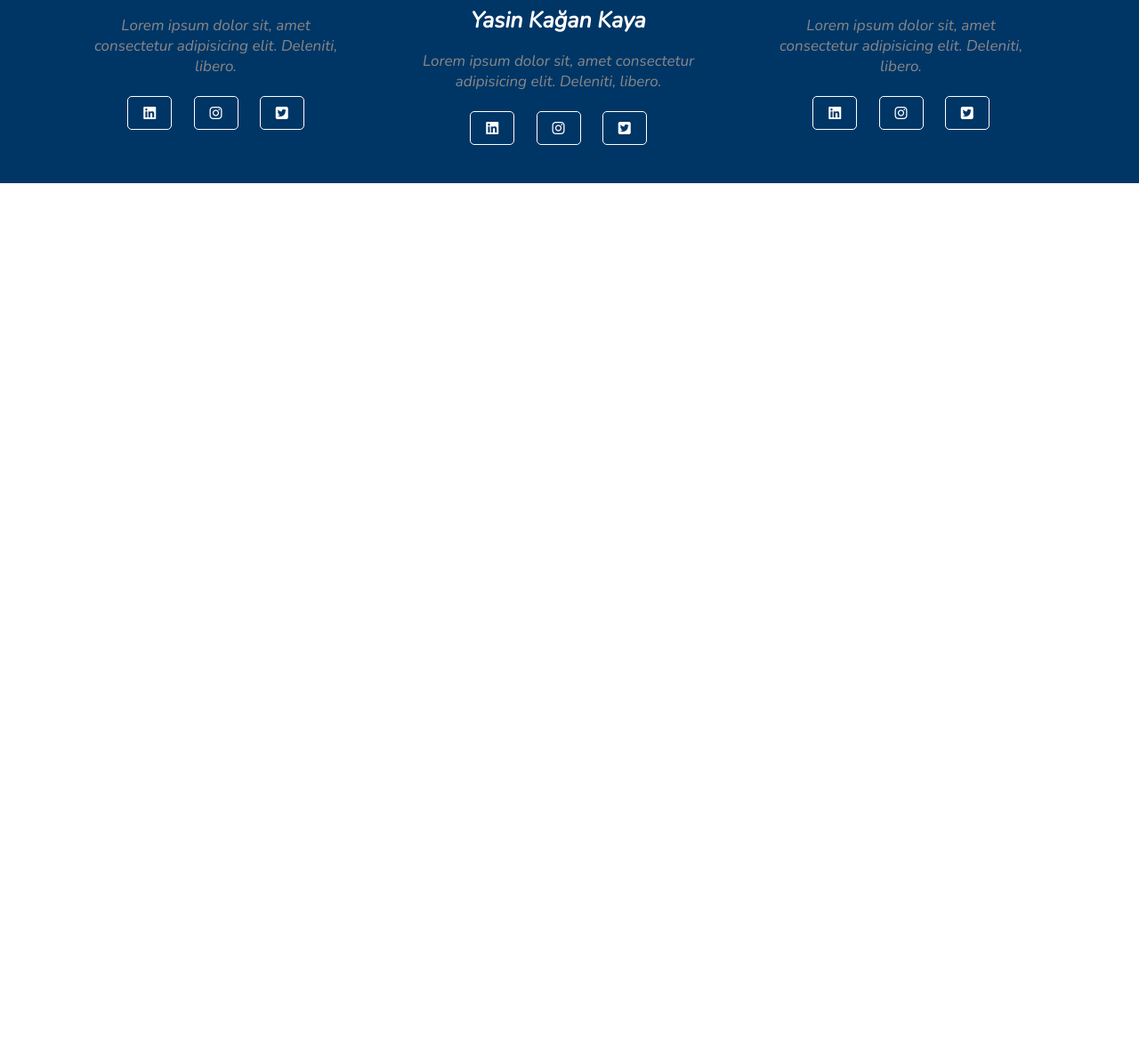
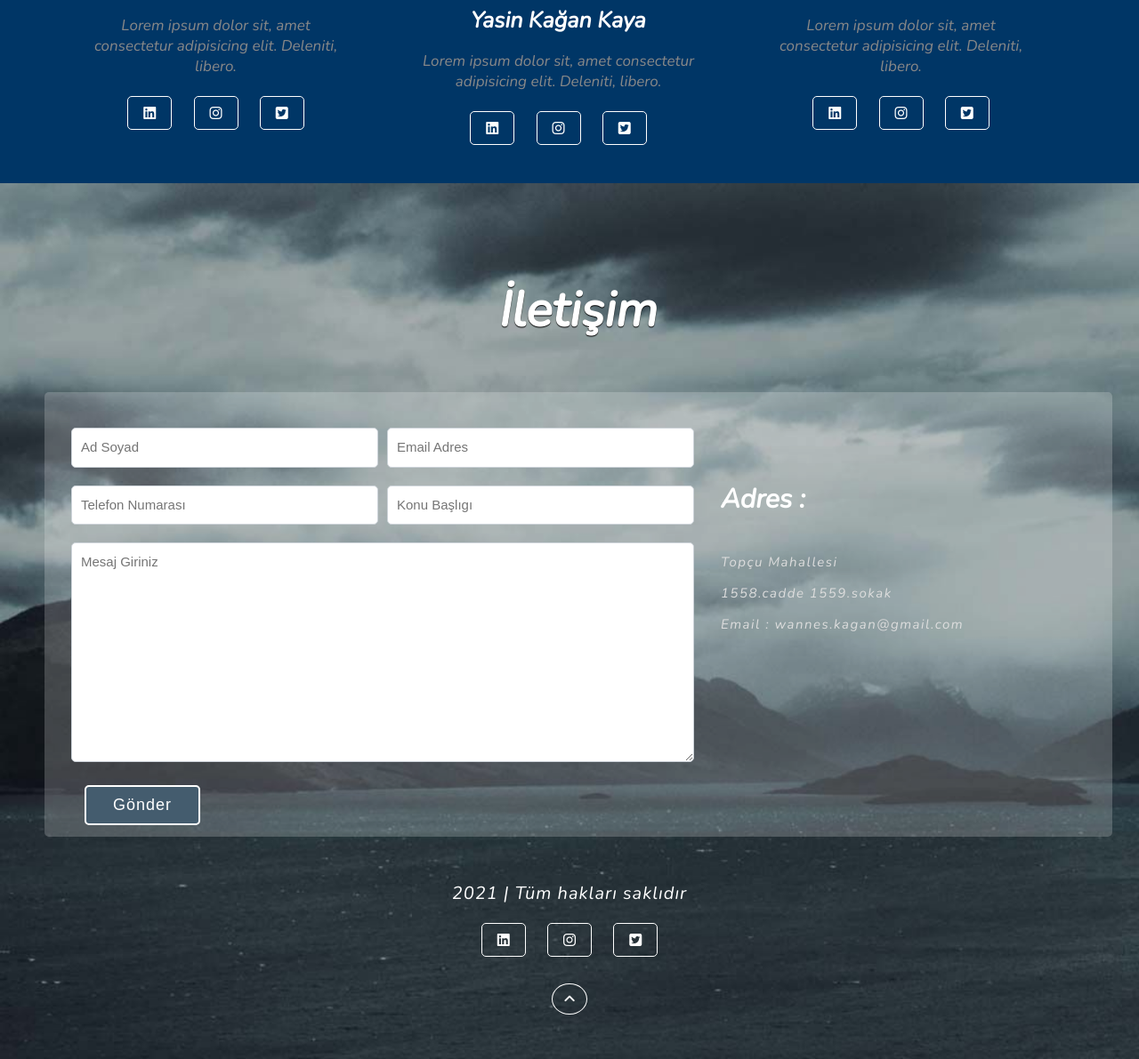
Before and after one commit to wannesK/WebProject, a PHP site: page / in a window 1280 px wide. Shown: the part 3103-4294 px from the top of the page at 89% size. Before the commit the page ends 3309 px from the top, so only its background shows below. Run offline with PHP 8.4, Linux system fonts and the light colour scheme; some libraries are stand-ins or nearby versions.

Commit message:
Contact us added

```diff
--- a/css/style.css
+++ b/css/style.css
@@ -223,3 +223,107 @@ span{
     float: left;
     padding: 10px;
 }
+
+#iletisim{
+    background: url(../images/iletisim.jpg);
+    background-size: cover;
+    padding: 50px;
+    height: auto;
+    text-align: center;
+}
+
+#h3iletisim{
+    color: #fff;
+}
+
+#iletisimopak{
+    background: rgba(255, 255, 255, 0.2);
+    padding: 30px 20px;
+    border-radius: 5px;
+    margin-bottom: 50px;
+    height: 500px;
+}
+
+#formgrup{
+    width: 700px;
+    float: left;
+    height: 500px;
+    text-align: left;
+}
+
+#solform{
+    width: 50%;
+    float: left;
+    padding-right: 5px;
+}
+
+#sagform{
+    width: 50%;
+    float: right;
+    padding-left: 5px;
+}
+
+.formkontrol{
+    width: 100%;
+    padding: 10px;
+    font-size: 15px;
+    line-height: 1.5;
+    color: #495057;
+    background-color: white;
+    margin: 10px;
+    border-radius: 5px;
+    border: 1px solid #ced4da;
+}
+
+textarea{
+    font-family: Arial;
+
+}
+
+input[type="submit"]{
+    cursor: pointer;
+    background-color: #445c6e;
+    font-size: 18px;
+    letter-spacing: 1px;
+    padding: 10px 30px ;
+    color: white;
+    border: 2px solid white;
+    border-radius: 5px;
+    margin-left: 25px;
+    margin-top: 10px;
+}
+
+#adres{
+    width: 450px;
+    float: right;
+    padding: 30px;
+    height: 500px;
+    text-align: left;
+}
+
+#adresbaslik{
+    font-size: 30px;
+    color: white;
+}
+
+.adresp{
+    color: #ddd;
+    font-size: 15px;
+    letter-spacing: 1.5px;
+}
+
+#copyright{
+    color: white;
+    font-size: 20px;
+    letter-spacing: 1px;
+    margin-bottom: 15px;
+}
+
+#up{
+    color: white;
+    border: 1px solid white;
+    border-radius: 50%;
+    font-size: 15px;
+    padding: 9px 12px;
+    margin-top: 25px;
+}
--- a/index.html
+++ b/index.html
@@ -121,5 +121,51 @@
 
         </div>
     </section>
+
+    <section id="iletisim">
+        <div class="container">
+            <h3 id="h3iletisim">İletişim</h3>
+
+            <div id="iletisimopak">
+                <div id="formgrup">
+                    <div id="solform">
+                        <input type="text" name="isim" placeholder="Ad Soyad" required class="formkontrol">
+                        <input type="text" name="tel" placeholder="Telefon Numarası" required class="formkontrol">
+                    </div>
+                    <div id="sagform">
+                        <input type="email" name="mail" placeholder="Email Adres" required class="formkontrol">
+                        <input type="text" name="konu" placeholder="Konu Başlıgı" required class="formkontrol">
+                    </div>
+
+                    <textarea name="mesaj" id="" cols="30" placeholder="Mesaj Giriniz"  rows="10" required class="formkontrol"></textarea>
+
+                    <input type="submit" value="Gönder">
+                </div>
+
+                <div id="adres">
+                    <h4 id="adresbaslik">Adres : </h4>
+                    <p class="adresp">Topçu Mahallesi</p>
+                    <p class="adresp">1558.cadde 1559.sokak</p>
+                    <p class="adresp">Email : wannes.kagan@gmail.com</p>
+                </div>
+
+                </div>
+            </div>
+
+            <footer>
+                <div id="copyright">2021 | Tüm hakları saklıdır
+                </div>
+                <div id="socialfooter">
+                    <a href="#"><i class="fab fa-linkedin social"></i></a>
+                    <a href="#"><i class="fab fa-instagram social"></i></a>
+                    <a href="#"><i class="fab fa-twitter-square social"></i></a>
+                </div>
+
+                <a href="#menu"><i class="fas fa-angle-up" id="up"></i></a>
+
+            </footer>
+
+        </div>
+    </section>
 </body>
 </html>
```
Also changed, not shown: images/iletisim.jpg (added).
